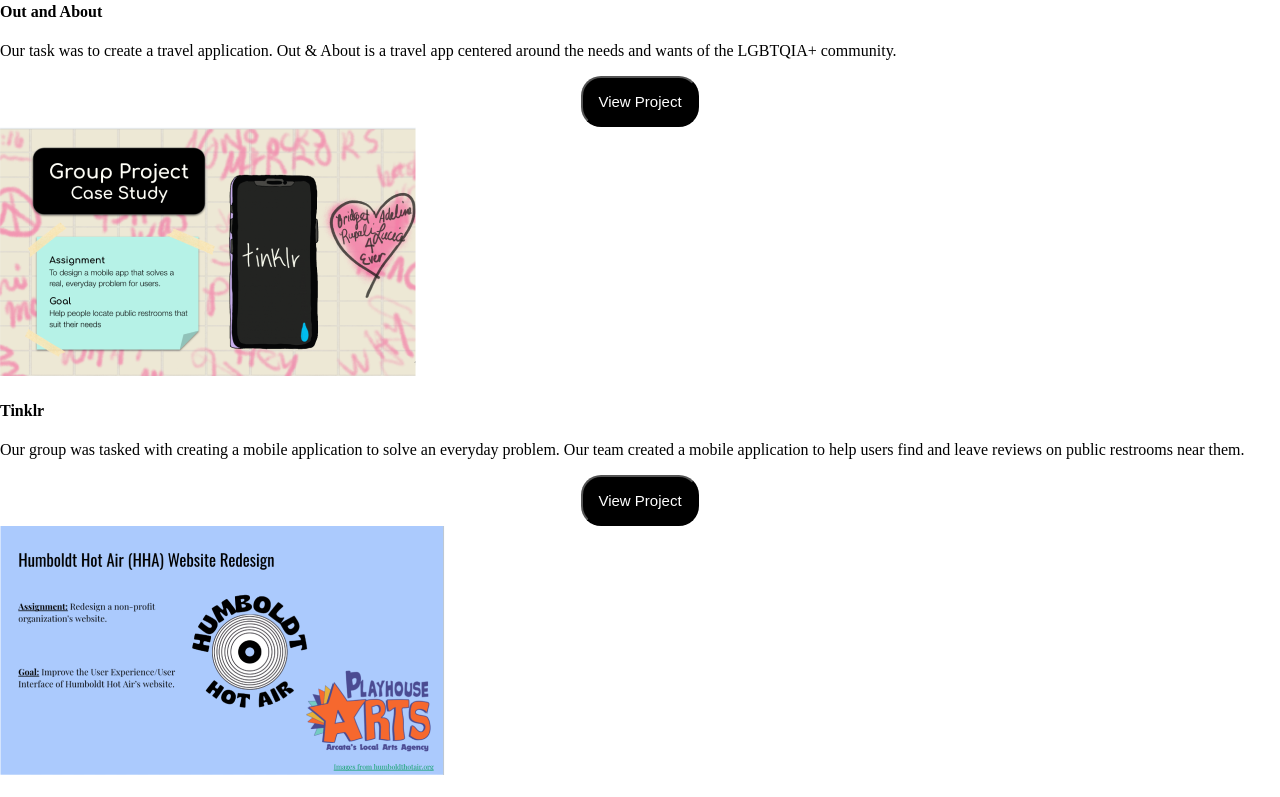
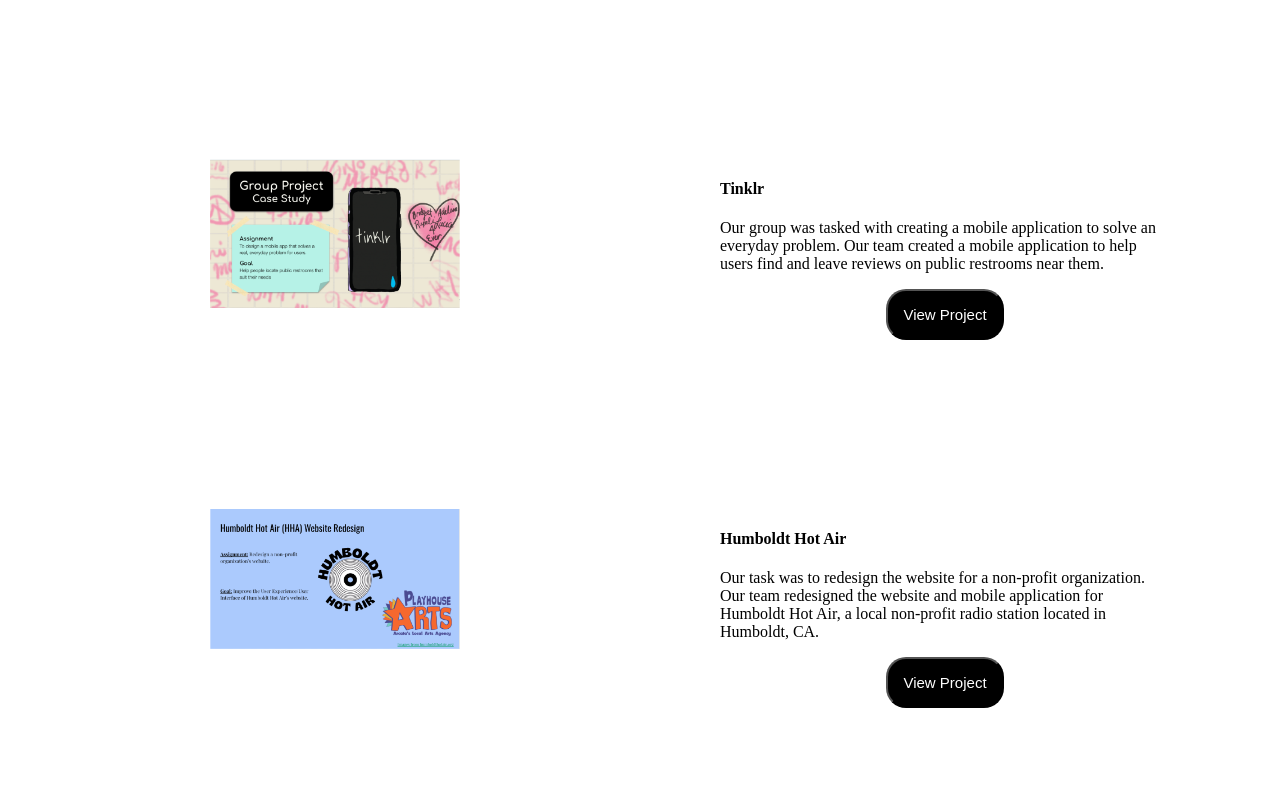
Before and after one commit to bmurphs531/UX_UI_HW_18, a plain HTML site: page index.html in a window 1280 px wide. Shown: the part 1456-2253 px from the top of the page. Drawn offline with Linux system fonts and the light colour scheme; files whose address does not match are found by name; a web font is replaced by a local one.

Commit message:
added default styling to my work and my skills section
needs further styling

```diff
--- a/css/style.css
+++ b/css/style.css
@@ -129,21 +129,38 @@ button {
 }
 
 .myWork {
+  padding: 60px 30px;
+  padding-top: 0;
+  background-color: white;
 }
 
 .workGrid {
+  display: grid;
+  grid-template-columns: 50% 50%;
+  grid-template-rows: 350px 350px 350px;
+  grid-template-areas:
+    "img1 content1"
+    "img2 content2"
+    "img3 content3";
 }
 
 .workGrid img {
+  width: 100%;
+  max-width: 250px;
+  margin: 0 auto;
+  display: block;
 }
 
 .img1 {
+  grid-area: img1;
 }
 
 .img2 {
+  grid-area: img2;
 }
 
 .img3 {
+  grid-area: img3;
 }
 
 .img1,
@@ -152,12 +169,16 @@ button {
 .content1,
 .content2,
 .content3 {
+  padding: 80px;
 }
 .content1 {
+  grid-area: content1;
 }
 .content2 {
+  grid-area: content2;
 }
 .content3 {
+  grid-area: content3;
 }
 
 footer {
```
